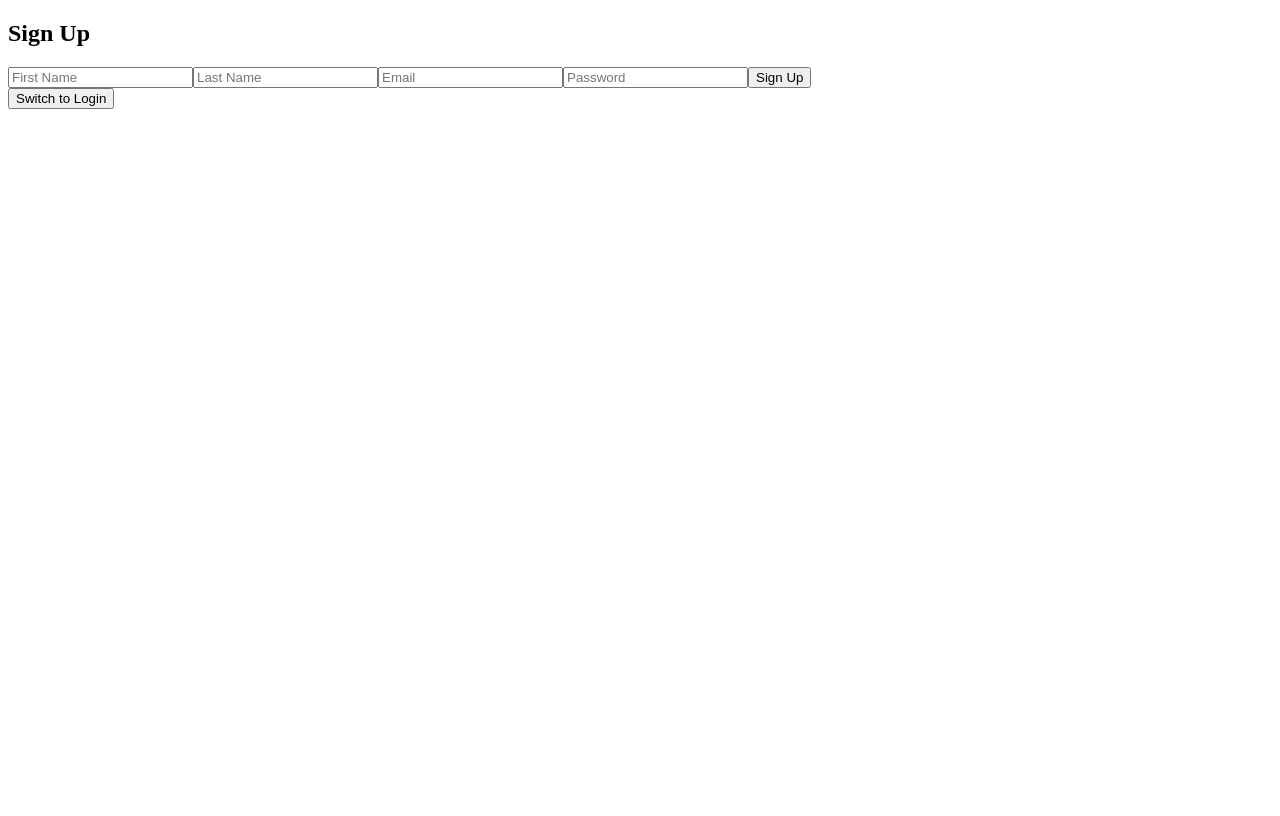
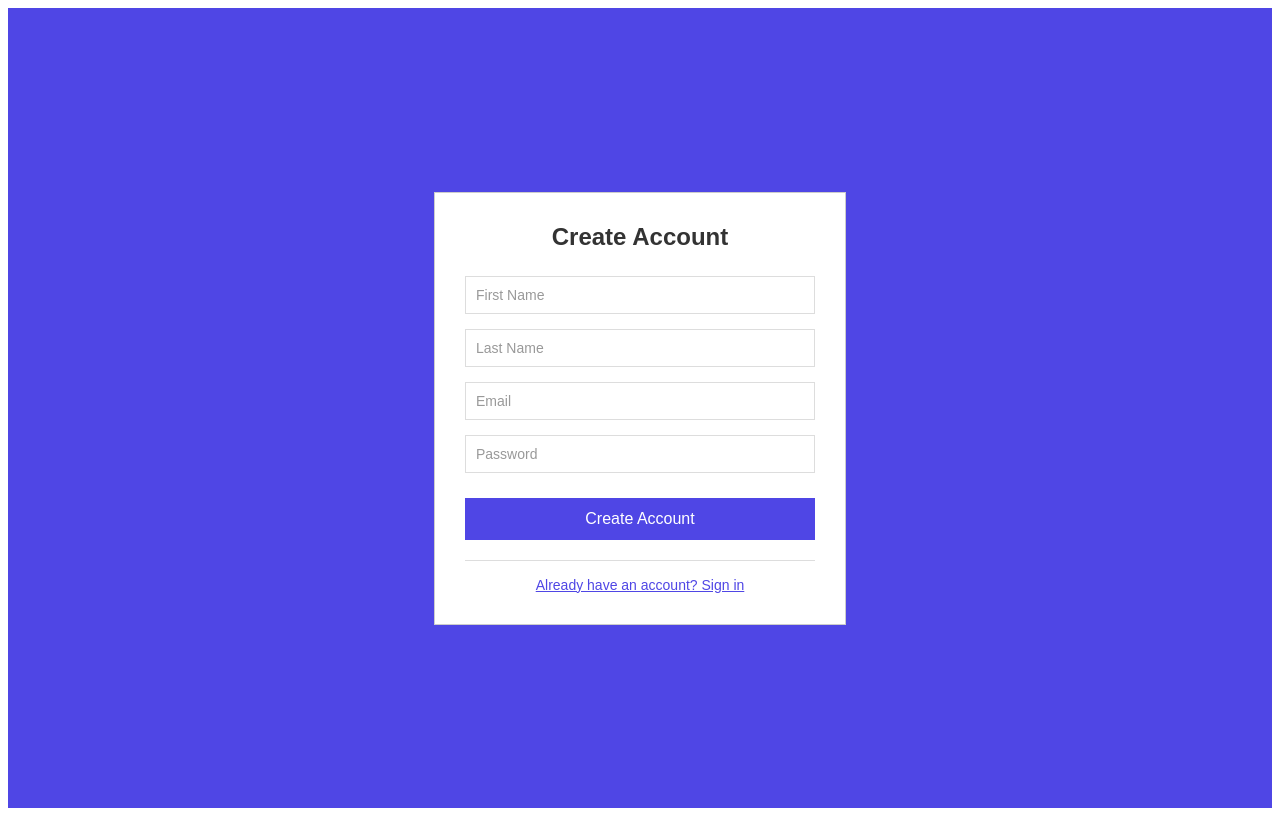
Before and after one commit to zgoodman27/units-6-7-project-react-chat-backend, a React (Vite) app in the folder client/: page / in a window 1280 px wide. Built offline with nearby package versions, Linux system fonts and the light colour scheme.

Commit message:
styled auth

```diff
--- /dev/null
+++ b/client/src/components/Auth.css
@@ -0,0 +1,107 @@
+/* Auth.css - Basic styling for authentication component */
+
+.auth-container {
+  display: flex;
+  justify-content: center;
+  align-items: center;
+  min-height: 100vh;
+  background-color: #4f46e5;
+  font-family: Arial, sans-serif;
+}
+
+.auth-card {
+  background: white;
+  padding: 30px;
+  border: 1px solid #ccc;
+  width: 100%;
+  max-width: 350px;
+  margin: 20px;
+}
+
+.auth-header {
+  text-align: center;
+  margin-bottom: 25px;
+}
+
+.auth-title {
+  color: #333;
+  font-size: 24px;
+  margin: 0;
+}
+
+.auth-form {
+  display: flex;
+  flex-direction: column;
+  gap: 15px;
+}
+
+.form-group {
+  display: flex;
+  flex-direction: column;
+  gap: 5px;
+}
+
+.form-input {
+  padding: 10px;
+  border: 1px solid #ddd;
+  font-size: 14px;
+  outline: none;
+}
+
+.form-input:focus {
+  border-color: #4f46e5;
+}
+
+.form-input::placeholder {
+  color: #999;
+}
+
+.submit-button {
+  background-color: #4f46e5;
+  color: white;
+  border: none;
+  padding: 12px;
+  font-size: 16px;
+  cursor: pointer;
+  margin-top: 10px;
+}
+
+.submit-button:hover {
+  background-color: #3730a3;
+}
+
+.submit-button:active {
+  background-color: #312e81;
+}
+
+.toggle-section {
+  text-align: center;
+  margin-top: 20px;
+  padding-top: 15px;
+  border-top: 1px solid #ddd;
+}
+
+.toggle-button {
+  background: none;
+  border: none;
+  color: #4f46e5;
+  font-size: 14px;
+  cursor: pointer;
+  text-decoration: underline;
+}
+
+.toggle-button:hover {
+  color: #2563eb;
+}
+
+/* Basic responsive design */
+@media (max-width: 480px) {
+  .auth-card {
+    padding: 20px;
+    margin: 10px;
+  }
+
+  .auth-title {
+    font-size: 20px;
+  }
+}
--- a/client/src/components/Auth.jsx
+++ b/client/src/components/Auth.jsx
@@ -1,5 +1,6 @@
 import React from 'react'
 import { useState } from 'react'
+import './Auth.css'
 
 export default function Auth({ onAuth }) {
     const [isLogin, setIsLogin] = useState(false) // true = login, false = signup
@@ -28,46 +29,70 @@ export default function Auth({ onAuth }) {
     }
 
   return (
-    <div>
-      <h2>{isLogin ? 'Login' : 'Sign Up'}</h2>
-      <form onSubmit= {handleSubmit}>
+    <div className="auth-container">
+      <div className="auth-card">
+        <div className="auth-header">
+          <h2 className="auth-title">{isLogin ? 'Welcome Back' : 'Create Account'}</h2>
+        </div>
+        <form className="auth-form" onSubmit={handleSubmit}>
           {!isLogin && (
             <>
+              <div className="form-group">
                 <input
                   type="text"
                   name="firstName"
                   placeholder="First Name"
                   value={formData.firstName}
                   onChange={handleInputChange}
+                  className="form-input"
+                  required
                 />
+              </div>
+              <div className="form-group">
                 <input
                   type="text"
                   name="lastName"
                   placeholder="Last Name"
                   value={formData.lastName}
                   onChange={handleInputChange}
+                  className="form-input"
+                  required
                 />
+              </div>
             </>
           )}
+          <div className="form-group">
             <input
               type="email"
               name="email"
               placeholder="Email"
               value={formData.email}
               onChange={handleInputChange}
+              className="form-input"
+              required
             />
+          </div>
+          <div className="form-group">
             <input
               type="password"
               name="password"
               placeholder="Password"
               value={formData.password}
               onChange={handleInputChange}
+              className="form-input"
+              required
             />
-        <button type="submit">{isLogin ? 'Login' : 'Sign Up'}</button>
+          </div>
+          <button type="submit" className="submit-button">
+            {isLogin ? 'Sign In' : 'Create Account'}
+          </button>
         </form>
-      <button onClick={toggleMode}>
-        Switch to {isLogin ? 'Sign Up' : 'Login'}
+        <div className="toggle-section">
+          <button onClick={toggleMode} className="toggle-button">
+            {isLogin ? 'Need an account? Sign up' : 'Already have an account? Sign in'}
           </button>
+        </div>
+      </div>
     </div>
   )
 }
```
Lines whose indentation alone changed are shown as unchanged.
